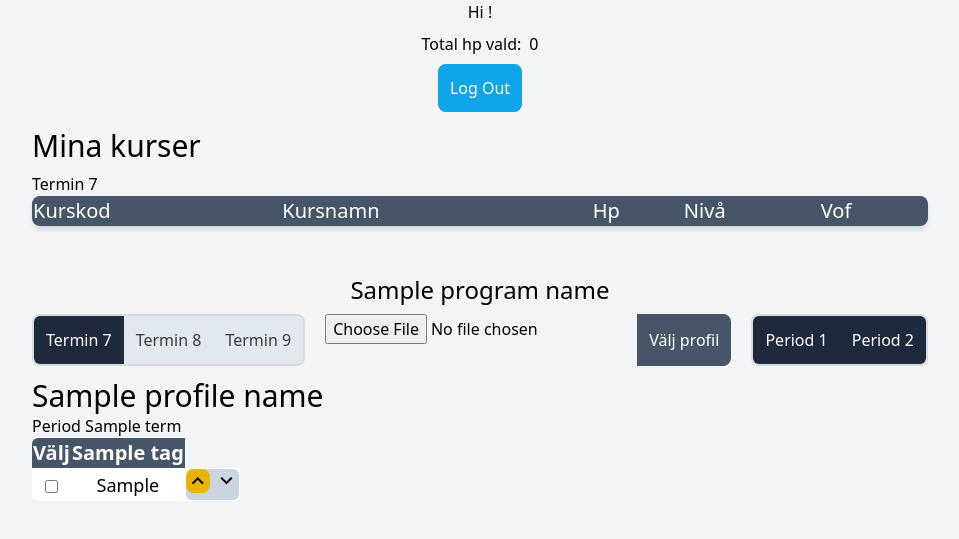
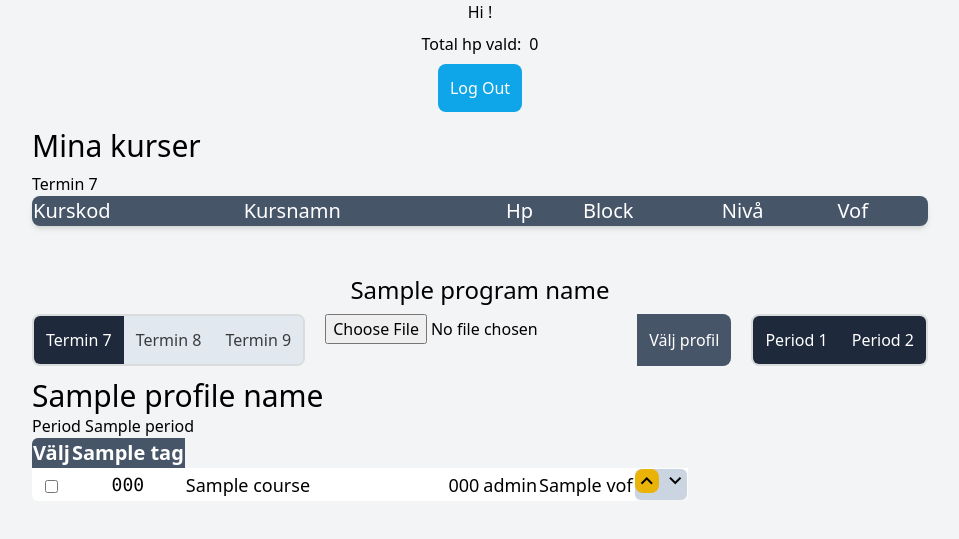
Before and after one commit to fallensach/master-planner, a Django app: template master_planner/templates/home.html in a window 1280 px wide. Shown: the part 80-619 px from the top of the page, without its empty margins (160-1119 px from the left). Run offline with Django 4.2, Linux system fonts and the light colour scheme; the template is opened without the code that fills it: most values are stand-ins (such as "Sample title", 1, 10 or a date in 2020); form fields are guessed from the names that the template uses; some libraries are stand-ins or nearby versions.

Commit message:
Fixed all bugs

```diff
--- a/master_planner/templates/planning/courses.html
+++ b/master_planner/templates/planning/courses.html
@@ -21,9 +21,9 @@
         </div>
         <p class="text-3xl"> {{ profile_name }} </p>
         <div class="flex flex-col">
-            {% for term, course in term_courses.items %}
-            <div id="period-{{term}}">
-                <p> Period {{term}} </p>
+            {% for period, schedulers in period_scheduler.items %}
+            <div id="period-{{period}}">
+                <p> Period {{period}} </p>
                 <table class="table rounded-md overflow-hidden mb-10">
                 <thead class="bg-slate-600 text-white text-xl">
                     <tr>
@@ -42,26 +42,23 @@
                     {% endfor %}
                     </tr>
                 </thead>
-                    <tbody id="table-{{term}}" class="text-lg" >
-                        {% for course_data in course %}
-                        <tr class="bg-white transition ease-in-out hover:bg-slate-200/75">
+                    <tbody id="table-{{period}}" class="text-lg" >
+                        {% for scheduler in schedulers %}
+                        <tr class="bg-white transition ease-in-out hover:bg-slate-200/75 text-center">
                             <td class="flex justify-center">
-                                <input type="checkbox" onclick="add_course(this.value)" class="checkbox flex checkbox-warning transition ease-in-out border-none bg-slate-300 hover:bg-slate-500 focus:ring-transparent" id="check-{{course_data.course_code}}" value="{{course_data.course_code}}">
+                                <input id="check-{{scheduler.scheduler_id}}" type="checkbox" onclick="add_course(this.value)" class="checkbox flex checkbox-warning transition ease-in-out border-none bg-slate-300 hover:bg-slate-500 focus:ring-transparent" value="{{scheduler.scheduler_id}}">
                             </td>
 
-                            {% for key, schedule_data in course_data.items %}
-                                {% if key != "course_name" %}
-                                    <td class="text-center"> {{ schedule_data }} </td>
+                            <td class="font-mono"> {{scheduler.course.course_code}} </td>
+                            <td class="text-left w-2/5"> {{scheduler.course.course_name}} </td>
+                            <td> {{scheduler.course.hp}} </td>
+                            <td> {{scheduler.schedule.block}} </td>
+                            <td> {{scheduler.course.level}} </td>
+                            <td> {{scheduler.course.vof}} </td>
 
-                                {% else %}
-                                    <td class=""> {{ schedule_data }} </td>
-
-                                {% endif %}
-
-                            {% endfor %}
                             <td class="flex justify-center">
                                 <label class="swap bg-slate-300 rounded-md transition ease-in-out drop-shadow-sm hover:bg-yellow-500 ">
-                                    <input class="hidden" type="checkbox" onclick="load_course_info(this.id)" id="{{course_data.course_code}}"/>
+                                    <input class="hidden" type="checkbox" onclick="load_course_info(this.name)" name="{{scheduler.course.course_code}}" id="scheduler-{{scheduler.schedule.schedule_id}}"/>
                                     <span class="material-symbols-outlined swap-on rounded-lg bg-yellow-500 ">
                                         keyboard_arrow_up
                                     </span>
@@ -72,20 +69,20 @@
                                 </label>
                             </td>
                         </tr>
-                            <tr id="dropdown-{{course_data.course_code}}">
-                                <td class="overflow-hidden p-0" colspan="7" id="insert-{{course_data.course_code}}">
-                                    <div id="course-info-container-{{course_data.course_code}}" class="hidden overflow-hidden">
+                            <tr id="dropdown-{{scheduler.course.course_code}}">
+                                <td class="overflow-hidden p-0" colspan="8" id="insert-{{scheduler.course.course_code}}">
+                                    <div id="course-info-container-{{scheduler.course.course_code}}" class="hidden overflow-hidden">
                                         <div class="flex border-x-2 border-x-stone-100 border-t-2 border-t-stone-200 p-5 shadow-md bg-white mb-5 rounded-b-lg">
-                                            <span id="courses-loader-{{course_data.course_code}}" class"hidden">
+                                            <span id="courses-loader-{{scheduler.course.course_code}}" class"hidden">
                                                 <button class="btn">
                                                     <span class="loading loading-spinner"></span>
                                                         Laddar
                                                     </button>
                                             </span>
-                                            <div id="info-container-{{course_data.course_code}}" class="flex flex-col p-5 border-r-2 w-1/2 border-black/25">
+                                            <div id="info-container-{{scheduler.course.course_code}}" class="flex flex-col p-5 border-r-2 w-1/2 border-black/25">
                                             </div>
 
-                                            <div id="examination-container-{{course_data.course_code}}" class="flex flex-col p-5 space-y-2">
+                                            <div id="examination-container-{{scheduler.course.course_code}}" class="flex flex-col p-5 space-y-2">
                                             </div>
                                         </div>
                                     </div>
--- a/master_planner/templates/planning/my_courses.html
+++ b/master_planner/templates/planning/my_courses.html
@@ -6,6 +6,7 @@
             <td>Kurskod</td>
             <td>Kursnamn</td>
             <td>Hp</td>
+            <td>Block</td>
             <td>Nivå</td>
             <td>Vof</td>
             <td></td>
--- a/master_planner/theme/static/schedule.js
+++ b/master_planner/theme/static/schedule.js
@@ -44,14 +44,15 @@ function add_course(course_code) {
             type: "GET",
             url: url,
             success: function (response) {
+                console.log(response)
                 add_course_table(response, my_courses);
-                add_course_db(1);
+                add_course_db(scheduler_id);
             }
         })
 
     } else {
-        $("#my-course-" + course_code).remove();
-        delete_course_db(1);
+        $("#my-course-" + scheduler_id).remove();
+        delete_course_db(scheduler_id);
     }
 }
 
@@ -64,14 +65,15 @@ function add_course_table(response, my_courses) {
 
         })
     my_courses.append($("<tr>", {
-    id: "my-course-" + response.course_code,
+    id: "my-course-" + response["scheduler_id"],
     class: "bg-white",
     append: [
-            $("<td>", {text: response.course_code}),
-            $("<td>", {text: response.course_name}),
-            $("<td>", {text: response.hp}),
-            $("<td>", {text: response.level}),
-            $("<td>", {text: response.vof}),
+            $("<td>", {text: response["course"]["course_code"], class: "text-center"}),
+            $("<td>", {text: response["course"]["course_name"], class: "w-2/5"}),
+            $("<td>", {text: response["course"]["hp"], class: "text-center"}),
+            $("<td>", {text: response["schedule"]["block"], class: "text-center"}),
+            $("<td>", {text: response["course"]["level"], class: "text-center"}),
+            $("<td>", {text: response["course"]["vof"], class: "text-center"}),
             $("<td>", {append: [remove_course_btn], class: "flex items-center"})
             ]
         })
@@ -90,12 +92,12 @@ function load_course_info(course_code) {
             method: "GET", // The HTTP method (GET, POST, PUT, DELETE, etc.)
             dataType: "json", // The expected data type of the response
             success: function(response) {
+                console.log(response)
                 // The success callback function to handle the response
                 info_container.append(course_info_div(response));
                 examination_container.append(course_examination(response));
 
                 loading.remove();
-              console.log(response);
             },
             error: function(jqXHR, textStatus, errorThrown) {
                 // The error callback function to handle any errors
@@ -252,7 +254,7 @@ function replace_period_table(period, semester_data) {
             $("<td>", {text: value["course"]["hp"], class: "text-center"}),
             $("<td>", {text: value["course"]["level"], class: "text-center"}),
             $("<td>", {text: value["course"]["vof"], class: "text-center"}),
-            make_expand_btn(value["course"]["course_code"]),
+            make_expand_btn(value["scheduler_id"]),
         );
         table_body.append(course_row);
         table_body.append(expand_div(value["course"]["course_code"]));
@@ -294,16 +296,16 @@ function course_checkbox(courseCode) {
     return td
 }
 
-function make_expand_btn(course_code) {
-    var courseData = { "course_code": course_code };
+function make_expand_btn(scheduler_id) {
+    var schedulerId = { "scheduler_id": scheduler_id };
 
-    var tdElement = $('<td>').attr('id', 'expand-' + courseData["course_code"]).addClass('flex justify-center');
+    var tdElement = $('<td>').attr('id', 'expand-' + schedulerId["scheduler_id"]).addClass('flex justify-center');
 
     var labelElement = $('<label>').addClass('swap bg-slate-300 rounded-md transition ease-in-out drop-shadow-sm hover:bg-yellow-500');
 
     var inputElement = $('<input>').attr({
         'type': 'checkbox',
-        'id': courseData["course_code"],
+        'id': schedulerId["scheduler_id"],
         'class': 'hidden'
     }).on('click', function() {
         load_course_info(this.id);
```
Also changed, not shown: master_planner/planning/views.py (+2 -12 lines). Lines whose indentation alone changed are shown as unchanged.
